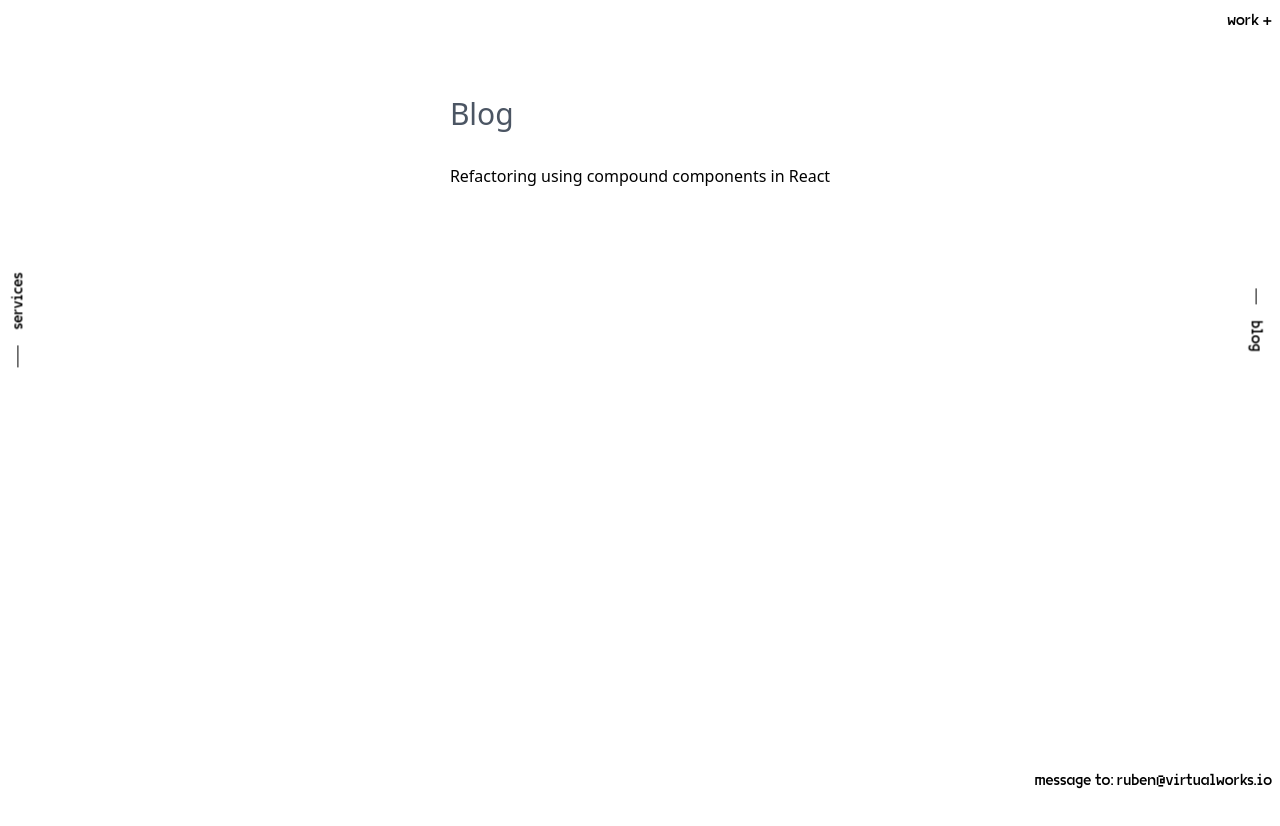
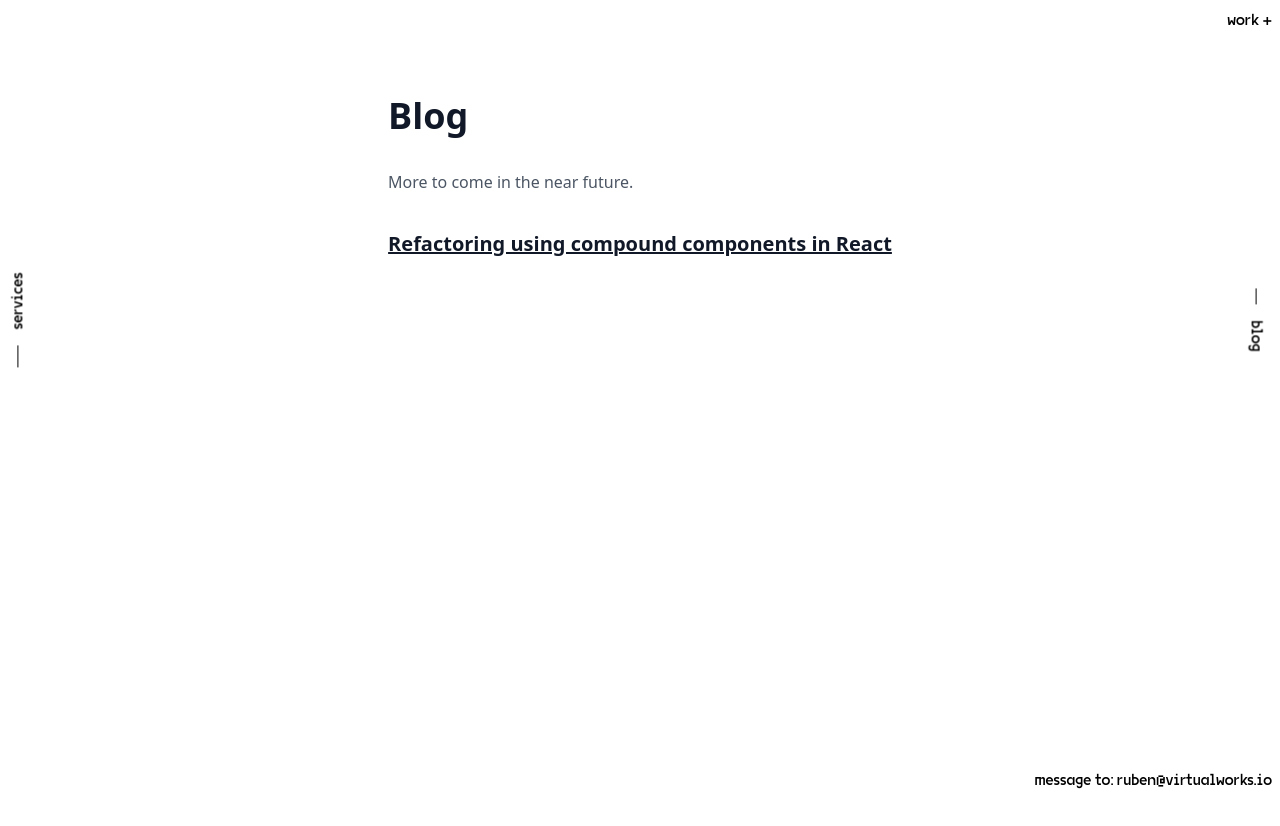
Before and after one commit to code-sanchu/my_portfolio-old, an Astro site: page /blog in a window 1280 px wide. Built offline with nearby package versions, Linux system fonts and the light colour scheme; Astro itself is replaced by a stand-in of ours.

Commit message:
apply prose to blog landing

```diff
--- a/src/pages/blog/index.astro
+++ b/src/pages/blog/index.astro
@@ -4,8 +4,9 @@ import Layout from "~layouts/Layout.astro";
 
 <Layout>
   <main class="flex justify-center mt-2xl">
-    <div>
-      <h1 class="text-3xl text-gray-600">Blog</h1>
+    <div class="prose">
+      <h1 class="">Blog</h1>
+      <p class="text-gray-600">More to come in the near future.</p>
       <div class="mt-lg">
         <a href="/blog/refactoring-using-compound-components">
           <h3 class="">Refactoring using compound components in React</h3>
```
